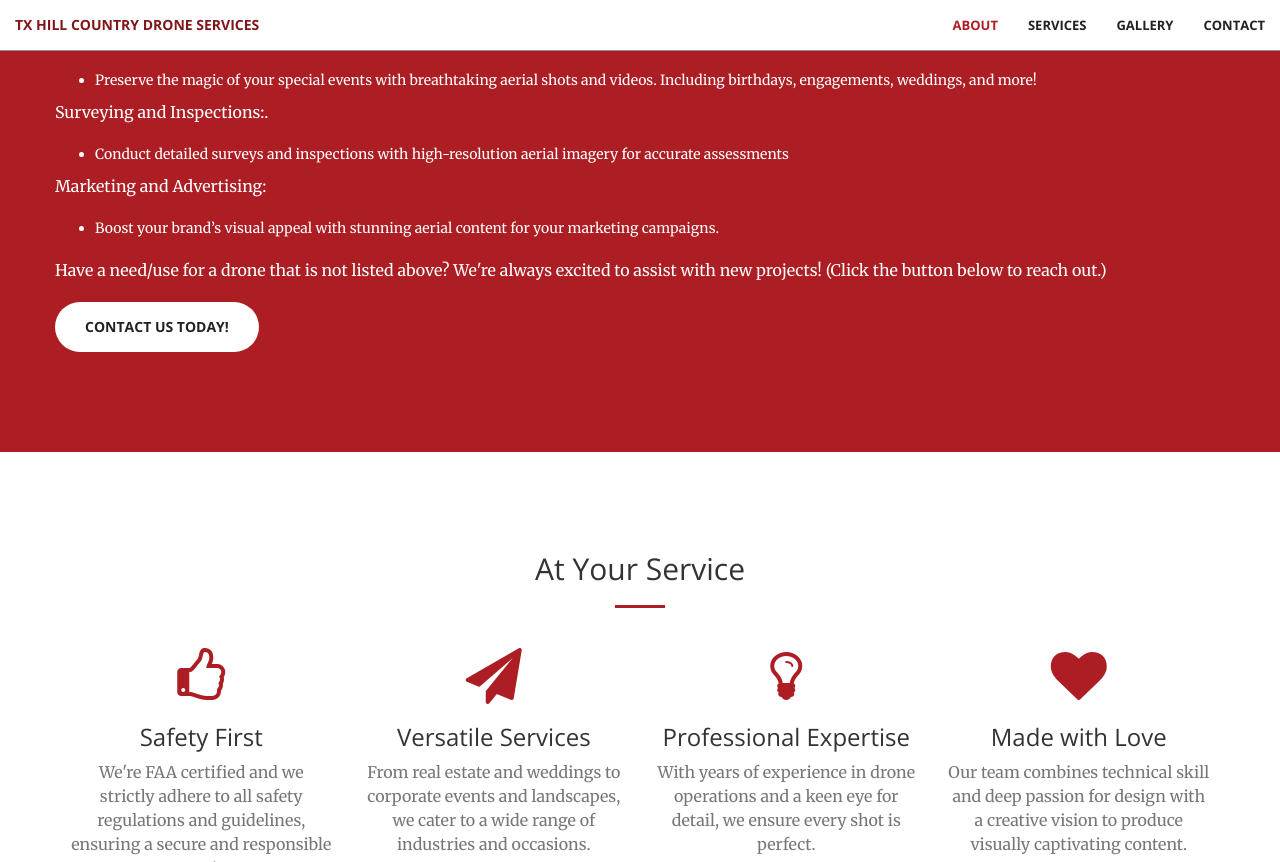
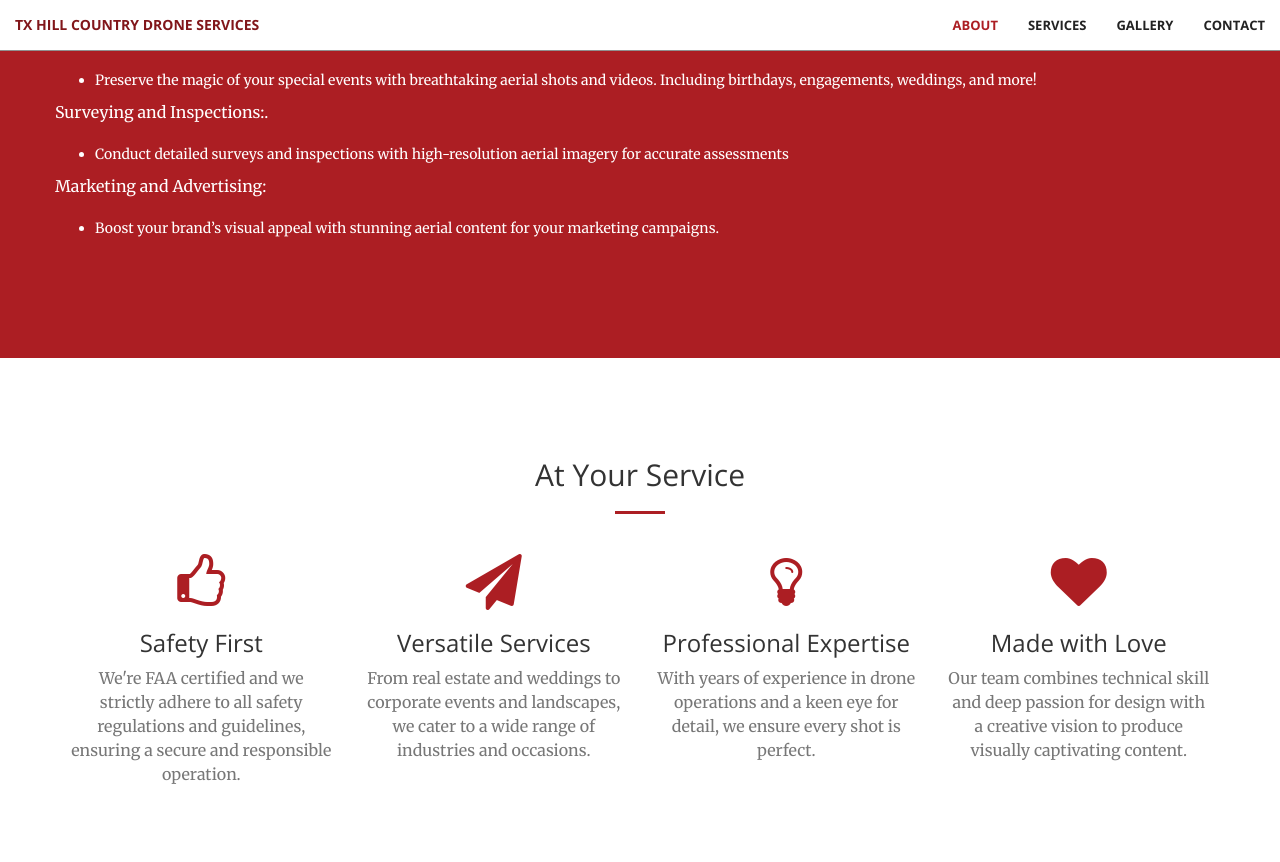
Before and after one commit to thcdroneservices/thcdroneservices.github.io, a Jekyll site: the page built from index.html, in a window 1280 px wide and 900 px high, scrolled down 1408 px, cut to the strip 0-862 px from the top of the window. Built offline with Jekyll 4.4.1, drawn with Linux system fonts in a browser that asks for light colours.

Commit message:
cta update

```diff
--- a/_includes/call-to-action.html
+++ b/_includes/call-to-action.html
@@ -33,8 +33,6 @@
                     </ul>
                 </p>
             </div>
-            <p>Have a need/use for a drone that is not listed above? We're always excited to assist with new projects! (Click the button below to reach out.)</p>
-            <a href="#" class="btn btn-default btn-xl">Contact Us Today!</a>
         </div>
     </div>
 </section>
```
